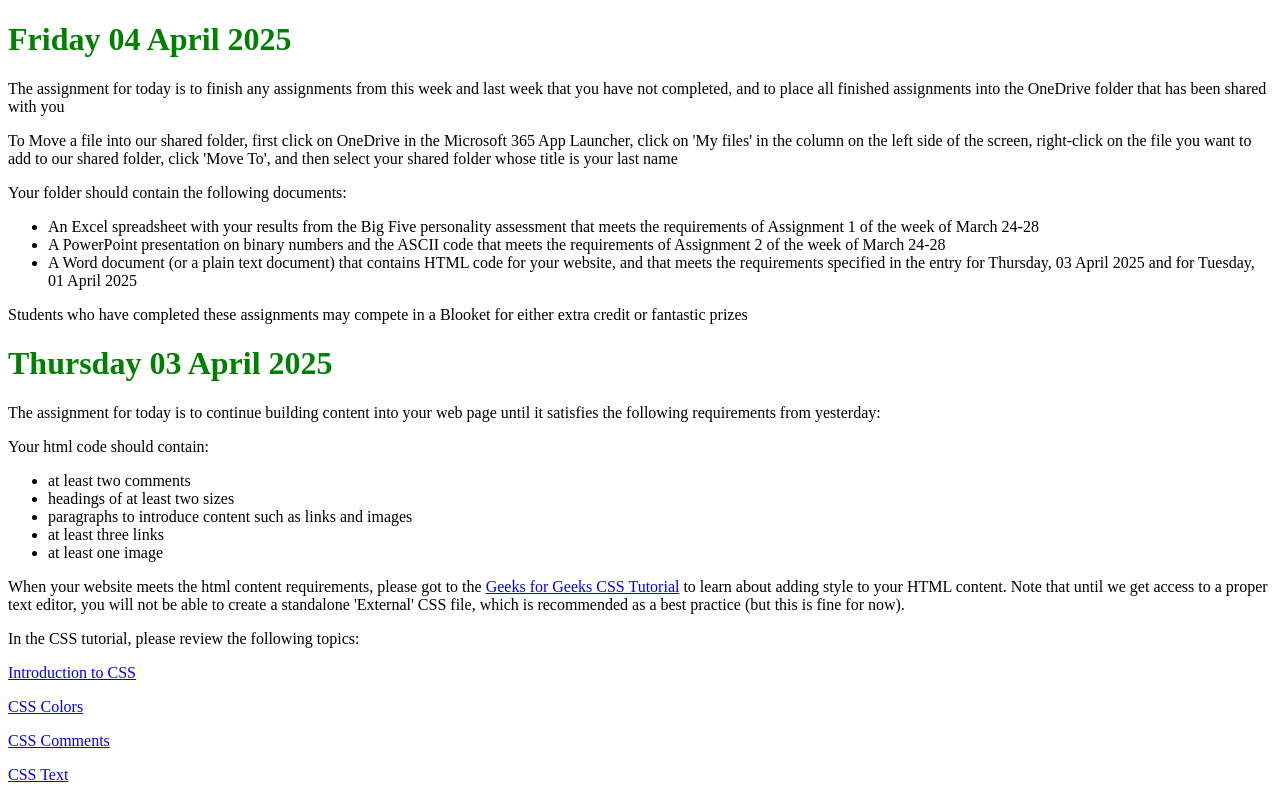
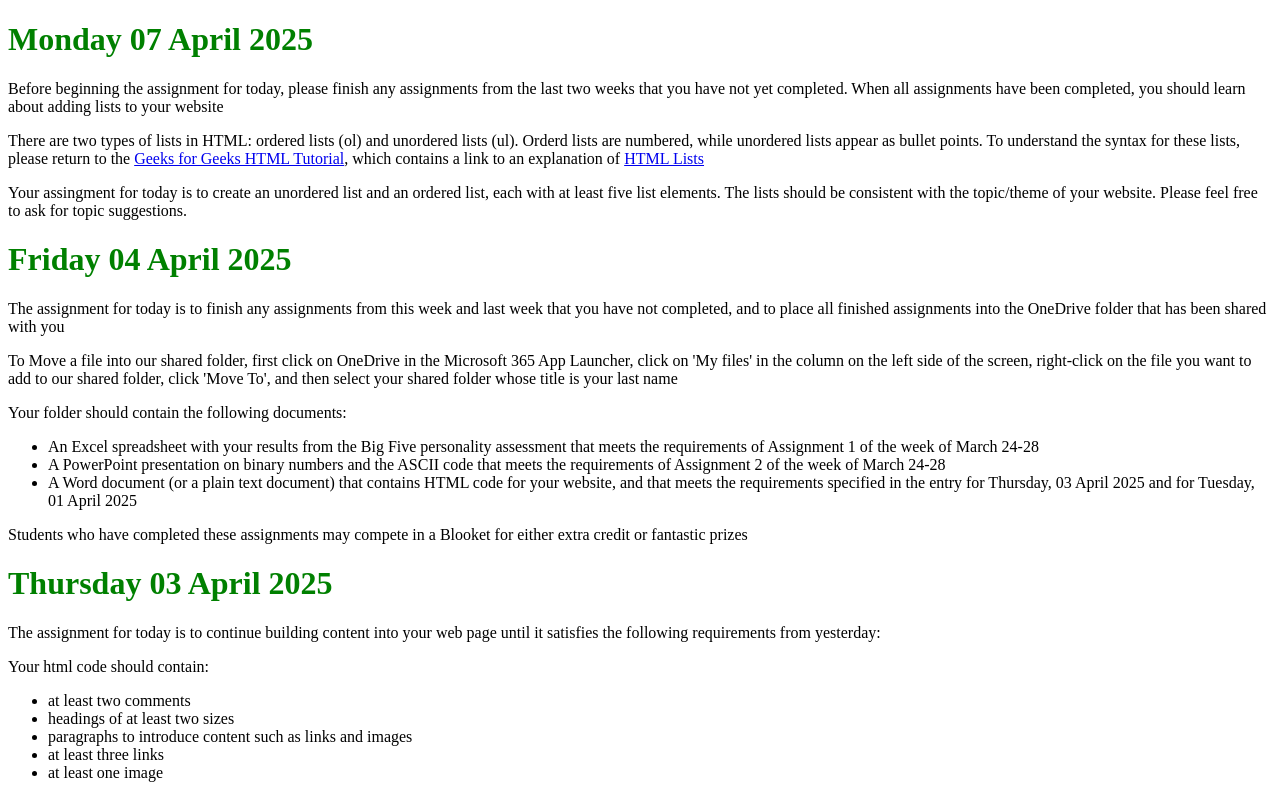
Before and after one commit to DutchRatliff/CS-HCP, a plain HTML site: page index.html in a window 1280 px wide. Shown: the top 795 px of the page. Drawn offline with Linux system fonts and the light colour scheme.

Commit message:
Update index.html

```diff
--- a/index.html
+++ b/index.html
@@ -8,7 +8,13 @@
     </style>
 </head>
 <body>
-            <h1>Friday 04 April 2025</h1>
+    <h1>Monday 07 April 2025</h1>
+    <p>Before beginning the assignment for today, please finish any assignments from the last two weeks that you have not yet completed.
+        When all assignments have been completed, you should learn about adding lists to your website</p>
+    <p>There are two types of lists in HTML: ordered lists (ol) and unordered lists (ul). Orderd lists are numbered, while unordered lists appear as bullet points. To understand the syntax for these lists, please return to the <a href="https://www.geeksforgeeks.org/html-tutorial/">Geeks for Geeks HTML Tutorial</a>, which contains a link to an explanation of <a href="https://www.geeksforgeeks.org/html-lists/">HTML Lists</a> </p>
+    <p>Your assingment for today is to create an unordered list and an ordered list, each with at least five list elements. The lists should be consistent with the topic/theme of your website. Please feel free to ask for topic suggestions.</p>
+
+    <h1>Friday 04 April 2025</h1>
     <p>The assignment for today is to finish any assignments from this week and last week that you have not completed, and to place all finished assignments into the OneDrive folder that has been shared with you</p>
     <p>To Move a file into our shared folder, first click on OneDrive in the Microsoft 365 App Launcher, click on 'My files' in the column on the left side of the screen, right-click on the file you want to add to our shared folder, click 'Move To', and then select your shared folder whose title is your last name</p>
     <p>Your folder should contain the following documents:</p>
```
